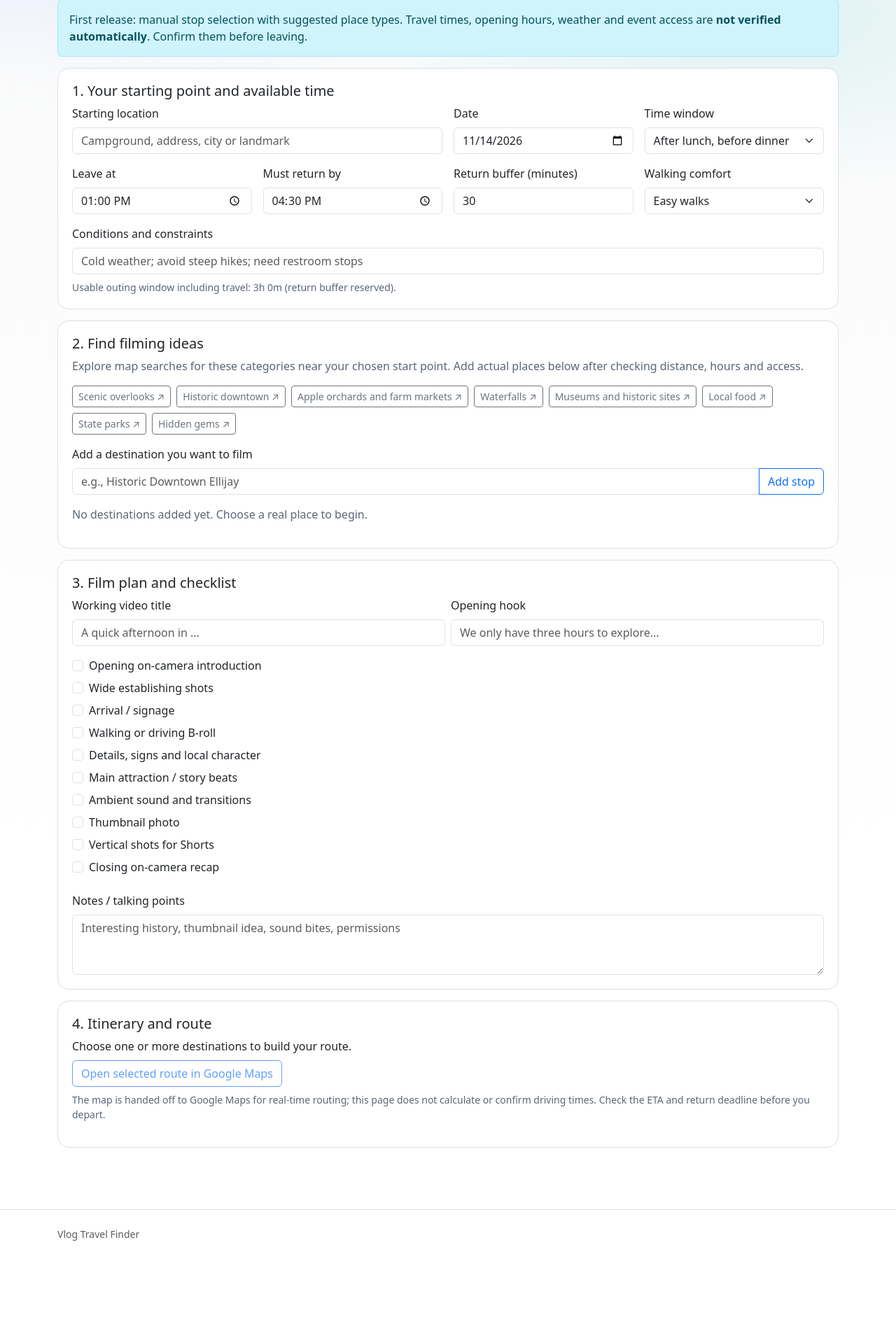
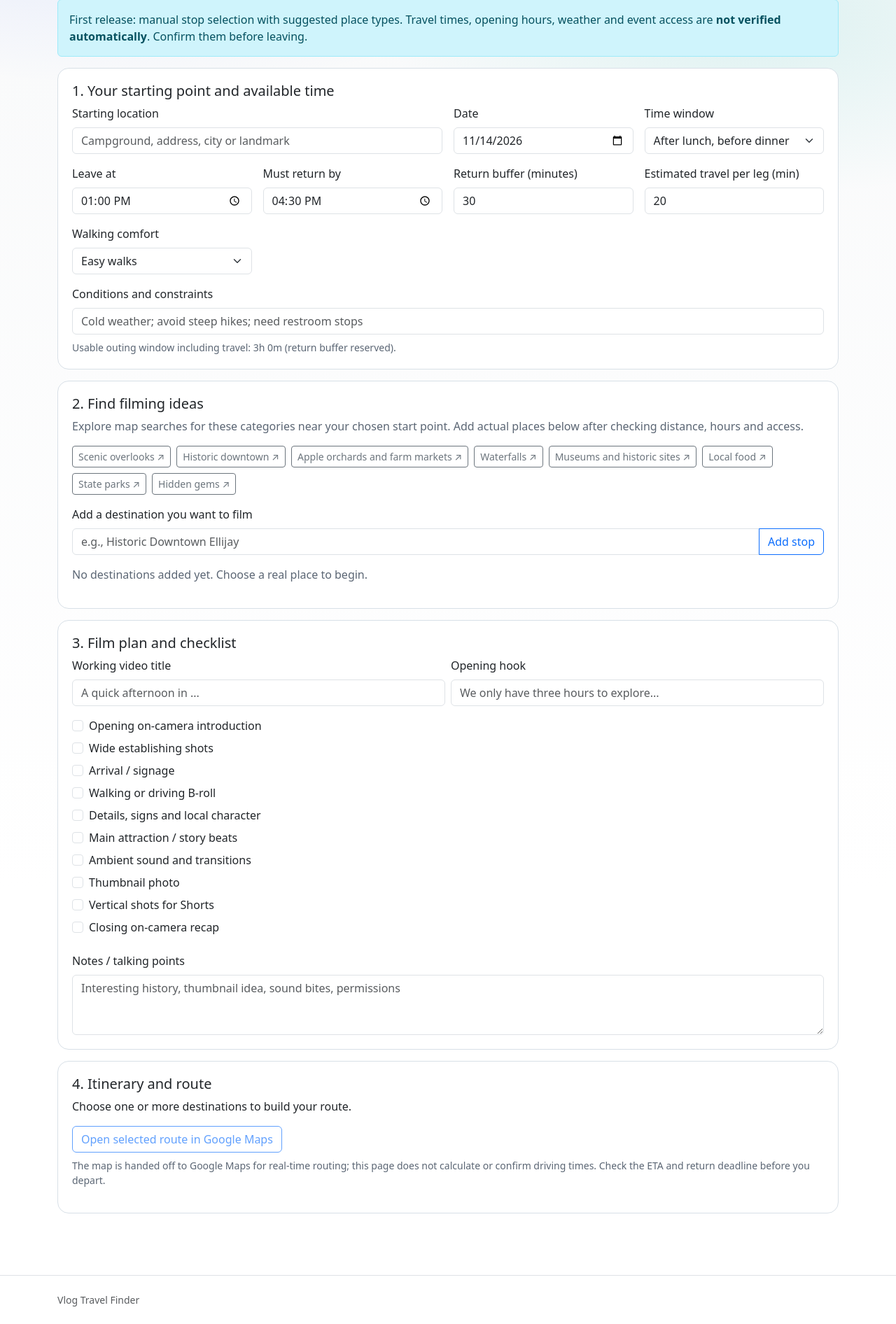
Before and after one commit to drakeg/vlog_travel_finder, a Flask app: page /filming-planner in a window 1280 px wide. Shown: the part 177-2069 px from the top of the page at 70% size. Before the commit the page ends 1950 px from the top, so only its background shows below. Run offline with Flask 3, Linux system fonts and the light colour scheme; data comes from the database, SQL or seed files in the repository.

Commit message:
feat: estimate stop durations, driving allowances and return deadline feasibility

```diff
--- a/templates/public/filming_planner.html
+++ b/templates/public/filming_planner.html
@@ -34,6 +34,7 @@
   <div class="col-md-3"><label class="form-label" for="leave">Leave at</label><input id="leave" type="time" class="form-control" value="13:00"></div>
   <div class="col-md-3"><label class="form-label" for="back">Must return by</label><input id="back" type="time" class="form-control" value="16:30"></div>
   <div class="col-md-3"><label for="buffer" class="form-label">Return buffer (minutes)</label><input id="buffer" type="number" min="0" max="180" step="5" class="form-control" value="30"></div>
+  <div class="col-md-3"><label for="travel" class="form-label">Estimated travel per leg (min)</label><input id="travel" type="number" min="0" max="240" step="5" class="form-control" value="20"></div>
   <div class="col-md-3"><label for="walking" class="form-label">Walking comfort</label><select id="walking" class="form-select"><option>Minimal walking</option><option selected>Easy walks</option><option>Moderate hikes</option><option>Long hikes welcome</option></select></div>
   <div class="col-12"><label class="form-label" for="conditions">Conditions and constraints</label><input id="conditions" class="form-control" placeholder="Cold weather; avoid steep hikes; need restroom stops"></div>
  </div>
@@ -58,7 +59,7 @@
 </section>
 <section class="film-panel">
  <h2 class="h5">4. Itinerary and route</h2>
- <p id="itinerary" class="mb-2"></p>
+ <p id="itinerary" class="mb-2"></p><ol id="schedule" class="mb-3"></ol><p id="feasibility" role="status" class="fw-semibold"></p>
  <a id="route" href="#" class="btn btn-outline-primary no-print" target="_blank" rel="noopener noreferrer">Open selected route in Google Maps</a>
  <p class="film-muted small mt-2">The map is handed off to Google Maps for real-time routing; this page does not calculate or confirm driving times. Check the ETA and return deadline before you depart.</p>
 </section>
@@ -84,14 +85,29 @@ const today=()=>{
 };
 $('day').value=today();
 function timeMin(v){if(!/^\d{2}:\d{2}$/.test(v))return null; const [h,m]=v.split(':').map(Number);return h*60+m;}
+function fmtTime(minutes){const m=((minutes%1440)+1440)%1440;return String(Math.floor(m/60)).padStart(2,'0')+':'+String(m%60).padStart(2,'0');}
 function display(){
  const start=timeMin($('leave').value),end=timeMin($('back').value),buffer=Number($('buffer').value)||0;
  const total=(start===null||end===null)?0:end-start-buffer;
  $('timing').textContent=total>0?'Usable outing window including travel: '+Math.floor(total/60)+'h '+total%60+'m (return buffer reserved).':'Check your start time, return time and buffer.';
  $('ideas').innerHTML=categories.map(s=>'<a class="btn btn-sm btn-outline-secondary" target="_blank" rel="noopener noreferrer" href="https://www.google.com/maps/search/?'+new URLSearchParams({api:'1',query:s+' near '+$('start').value}).toString()+'">'+esc(s)+' ↗</a>').join('');
- $('stops').innerHTML=stops.length?stops.map((s,i)=>'<div class="film-card d-flex flex-wrap align-items-center gap-2"><input type="checkbox" class="form-check-input" data-stop="'+i+'" '+(s.selected?'checked':'')+' aria-label="Include '+esc(s.name)+'"><span class="flex-grow-1">'+(i+1)+'. '+esc(s.name)+'</span><button class="btn btn-sm btn-outline-secondary no-print" data-up="'+i+'" type="button" '+(i===0?'disabled':'')+'>↑</button><button class="btn btn-sm btn-outline-secondary no-print" data-down="'+i+'" type="button" '+(i===stops.length-1?'disabled':'')+'>↓</button><button class="btn btn-sm btn-outline-danger no-print" data-remove="'+i+'" type="button">Remove</button></div>').join(''):'<p class="film-muted">No destinations added yet. Choose a real place to begin.</p>';
+ $('stops').innerHTML=stops.length?stops.map((s,i)=>'<div class="film-card d-flex flex-wrap align-items-center gap-2"><input type="checkbox" class="form-check-input" data-stop="'+i+'" '+(s.selected?'checked':'')+' aria-label="Include '+esc(s.name)+'"><span class="flex-grow-1">'+(i+1)+'. '+esc(s.name)+'</span><label class="small">Film minutes <input data-minutes="'+i+'" aria-label="Filming minutes at '+esc(s.name)+'" class="form-control form-control-sm" type="number" min="5" max="480" step="5" style="width:85px" value="'+(Number.isFinite(Number(s.minutes))?Math.max(5,Math.min(480,Number(s.minutes))):45)+'"></label><button class="btn btn-sm btn-outline-secondary no-print" data-up="'+i+'" type="button" '+(i===0?'disabled':'')+'>↑</button><button class="btn btn-sm btn-outline-secondary no-print" data-down="'+i+'" type="button" '+(i===stops.length-1?'disabled':'')+'>↓</button><button class="btn btn-sm btn-outline-danger no-print" data-remove="'+i+'" type="button">Remove</button></div>').join(''):'<p class="film-muted">No destinations added yet. Choose a real place to begin.</p>';
  const selected=stops.filter(s=>s.selected);
  $('itinerary').textContent=selected.length?$('leave').value+' — Depart '+$('start').value+' → '+selected.map(s=>s.name).join(' → ')+' → Return to '+$('start').value+' by '+$('back').value+'. Allow at least '+buffer+' minutes of contingency; check real navigation times.':'Choose one or more destinations to build your route.';
+ const travel=Math.max(0,Math.min(240,Number($('travel').value)||0));
+ const duration=selected.reduce((acc,s)=>acc+Math.max(5,Math.min(480,Number(s.minutes)||45)),0);
+ const driving=selected.length?(selected.length+1)*travel:0;
+ const needed=driving+duration;
+ const available=total;
+ const estimate=start===null?0:start+needed;
+ $('schedule').innerHTML=selected.length?selected.map((s,i)=>{
+   const prior=selected.slice(0,i).reduce((sum,p)=>sum+Math.max(5,Math.min(480,Number(p.minutes)||45)),0);
+   const arrival=start+(i+1)*travel+prior;
+   return '<li>'+esc(s.name)+': '+fmtTime(arrival)+'–'+fmtTime(arrival+Math.max(5,Math.min(480,Number(s.minutes)||45)))+' ('+Math.max(5,Math.min(480,Number(s.minutes)||45))+' min filming)</li>';
+ }).join('')+'<li>Estimated return: '+fmtTime(estimate)+' (including '+travel+' min travel per leg)</li>':'';
+ const feasibility=$('feasibility');
+ feasibility.className='fw-semibold '+(needed>available?'text-danger':'text-success');
+ feasibility.textContent=!selected.length?'':available<=0?'Invalid time window.':needed>available?'Plan exceeds usable time by '+(needed-available)+' min. Reduce stops, duration or travel estimate.':'Estimated spare time before buffer: '+(available-needed)+' min.';
  const link=$('route');link.href=routeUrl();link.classList.toggle('disabled',!selected.length||!$('start').value.trim());
 }
 $('window').addEventListener('change',()=>{
@@ -101,7 +117,7 @@ $('window').addEventListener('change',()=>{
 function addStop(){
  const value=$('stopName').value.trim().slice(0,160);
  if(!value)return; if(stops.length>=8){alert('Limit this outing to eight stops.');return;}
- stops.push({name:value,selected:true});$('stopName').value='';display();
+ stops.push({name:value,selected:true,minutes:45});$('stopName').value='';display();
 }
 $('addStop').addEventListener('click',addStop);
 $('stopName').addEventListener('keydown',e=>{if(e.key==='Enter'){e.preventDefault();addStop();}});
@@ -111,11 +127,11 @@ $('stops').addEventListener('click',e=>{
  else if(el.dataset.down!==undefined){const i=Number(el.dataset.down);if(i<stops.length-1)[stops[i+1],stops[i]]=[stops[i],stops[i+1]];}
  else{return;}display();
 });
-$('stops').addEventListener('change',e=>{if(e.target.dataset.stop!==undefined){stops[Number(e.target.dataset.stop)].selected=e.target.checked;display();}});
+$('stops').addEventListener('change',e=>{if(e.target.dataset.stop!==undefined){stops[Number(e.target.dataset.stop)].selected=e.target.checked;display();}else if(e.target.dataset.minutes!==undefined){stops[Number(e.target.dataset.minutes)].minutes=Math.max(5,Math.min(480,Number(e.target.value)||45));display();}});
 $('shots').innerHTML=defaultShots.map((s,i)=>'<div class="form-check mb-2"><input class="form-check-input" type="checkbox" id="shot'+i+'"><label class="form-check-label" for="shot'+i+'">'+esc(s)+'</label></div>').join('');
-['start','day','leave','back','buffer','walking','conditions'].forEach(id=>$(id).addEventListener('input',display));
+['start','day','leave','back','buffer','travel','walking','conditions'].forEach(id=>$(id).addEventListener('input',display));
 $('savePlan').addEventListener('click',()=>{
- const fields=['start','day','window','leave','back','buffer','walking','conditions','title','hook','notes'];
+ const fields=['start','day','window','leave','back','buffer','travel','walking','conditions','title','hook','notes'];
  const data={fields:Object.fromEntries(fields.map(id=>[id,$(id).value])),stops,shots:defaultShots.map((_,i)=>$('shot'+i).checked)};
  try{localStorage.setItem('vlog_filming_planner_v1',JSON.stringify(data));alert('Saved in this browser on this device.');}
  catch(e){alert('Browser storage is unavailable. Use Print / Save PDF to keep a copy.');}
```
